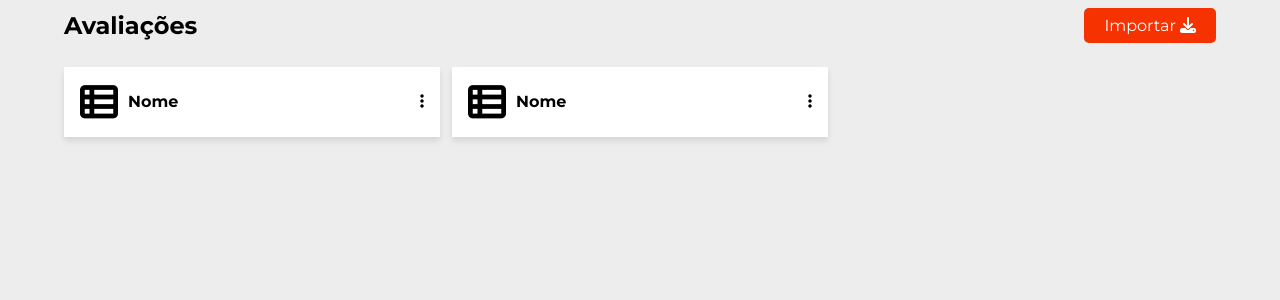
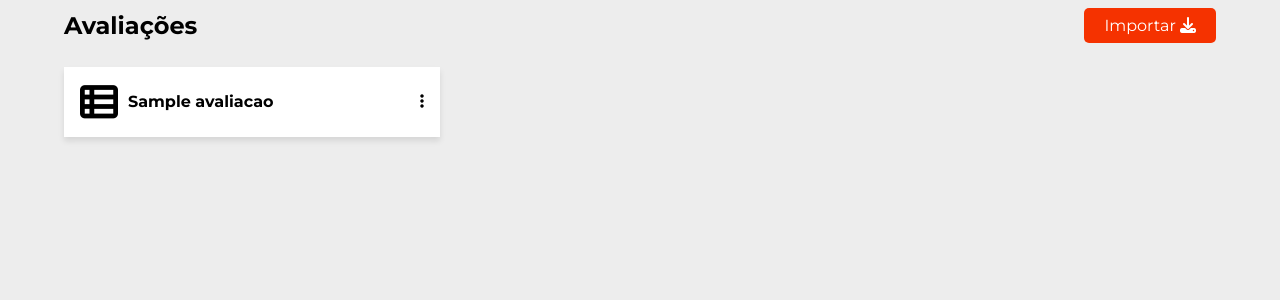
Before and after one commit to minesweepr/Gestao-PROMOS, a Flask app: template app/templates/avaliacoes_usuario.html in a window 1280 px wide. Shown: the part 73-373 px from the top of the page. Run offline with Flask 3, Linux system fonts and the light colour scheme; the template is opened without the code that fills it: most values are stand-ins (such as "Sample title", 1, 10 or a date in 2020); parts of the project's set-up code (start-up, migrations or seed data) failed here and were passed over.

Commit message:
add avaliacoes

```diff
--- a/app/templates/avaliacoes_usuario.html
+++ b/app/templates/avaliacoes_usuario.html
@@ -10,41 +10,34 @@
     <button class="btn-vermelho">Importar <i class="fa-solid fa-download"></i></button>
 </section>
 
+<!--TODO: fazer importar, talvez exportar funcionar-->
 <section id="arquivos">
+    {% for avaliacao in avaliacoes %}
     <article class="card-branco arquivo card-retangular">
         <div class="arquivo-info flx">
             <i class="fa-solid fa-table-list"></i>
             <div>
-                <h4 class="arquivo-nome">Nome</h4>
+                <h4 class="arquivo-nome">{{ avaliacao.nome }}</h4>
             </div>
         </div>
 
         <nav>
-            <button data-menu="menu-arquivo-1" class="menu-dropdown"><i class="fa-solid fa-ellipsis-vertical arquivo-mais"></i></button>
-            <ul id="menu-arquivo-1" class="menu">
-                <li><a href=""><i class="fa-regular fa-eye"></i> Visualizar</a></li>
-                <li><a href=""><i class="fa-solid fa-upload"></i> Exportar</a></li>
-                <li><a href=""><i class="fa-regular fa-trash-can"></i> Excluir</a></li>
+            <button data-menu="menu-arquivo-{{ avaliacao.id_avaliacao }}" class="menu-dropdown"><i class="fa-solid fa-ellipsis-vertical arquivo-mais"></i></button>
+            <ul id="menu-arquivo-{{ avaliacao.id_avaliacao }}" class="menu">
+                <li><a href="/avaliacoes/{{ avaliacao.id_avaliacao }}"><i class="fa-regular fa-eye"></i> Visualizar</a></li>
+                <li><a href="/avaliacoes/exportar/{{ avaliacao.id_avaliacao }}"><i class="fa-solid fa-upload"></i> Exportar</a></li>
+                <li>
+                    <form action="/avaliacoes/excluir/{{ avaliacao.id_avaliacao }}" method="POST" onsubmit="return confirm('Deseja realmente excluir esta avaliação?');" >
+                        <button type="submit">
+                            <i class="fa-regular fa-trash-can"></i>
+                            Excluir
+                        </button>
+                    </form>
+                </li>
             </ul>
         </nav>
     </article>
+    {% endfor %}
+</section>
 
-    <article class="card-branco arquivo card-retangular">
-        <div class="arquivo-info flx">
-            <i class="fa-solid fa-table-list"></i>
-            <div>
-                <h4 class="arquivo-nome">Nome</h4>
-            </div>
-        </div>
-
-        <nav>
-            <button data-menu="menu-arquivo-2" class="menu-dropdown"><i class="fa-solid fa-ellipsis-vertical arquivo-mais"></i></button>
-            <ul id="menu-arquivo-2" class="menu">
-                <li><a href=""><i class="fa-regular fa-eye"></i> Visualizar</a></li>
-                <li><a href=""><i class="fa-solid fa-upload"></i> Exportar</a></li>
-                <li><a href=""><i class="fa-regular fa-trash-can"></i> Excluir</a></li>
-            </ul>
-        </nav>
-    </article>
-</section>
 {% endblock %}
```
Also changed, not shown: app/model/arquivo.py (added, +24 -0 lines), app/templates/planilhas.html (deleted, +0 -50 lines).
